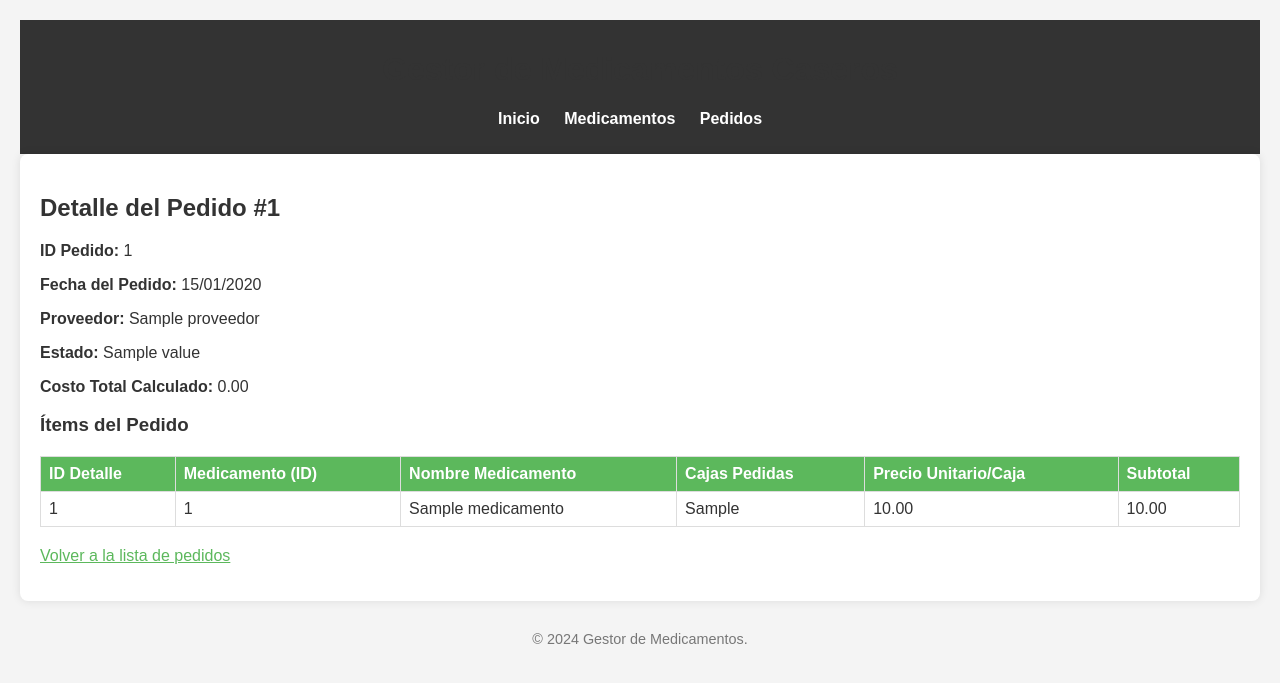
After one commit to drodre/codeexamplesrepo, a Flask app: template gestion_medicamentos/web/templates/detalle_pedido.html in a window 1280 px wide. The commit adds this page. Shown: the top 683 px of the page. Run offline with Flask 2, Linux system fonts and the light colour scheme; the template is opened without the code that fills it: most values are stand-ins (such as "Sample title", 1, 10 or a date in 2020).

Commit message:
Feat: Añadir visualización de pedidos a la interfaz web
Se amplía la interfaz web FastAPI para incluir la visualización
de pedidos y sus detalles.

Nuevas funcionalidades:
- Ruta y plantilla para listar todos los pedidos (`/pedidos/`):
    - Muestra una tabla con ID, fecha, proveedor, estado y costo total de cada pedido.
    - Enlace para ver detalles de cada pedido.
- Ruta y plantilla para ver detalles de un pedido específico (`/pedidos/{pedido_id}/`):
    - Muestra información general del pedido.
    - Muestra una tabla de los ítems del pedido (medicamento, cantidad, precio, subtotal).
- Actualizada la plantilla base (`base.html`) para incluir un enlace de navegación funcional a la sección de Pedidos usando `url_for`.

Correcciones incluidas en este conjunto de cambios:
- Corregida la discrepancia de nombres de variable en `lista_medicamentos.html` para asegurar que los medicamentos se muestren correctamente.
- Eliminados logs de depuración de la ruta de listar medicamentos en `main_web.py`.

```diff
--- a/gestion_medicamentos/web/templates/base.html
+++ b/gestion_medicamentos/web/templates/base.html
@@ -27,10 +27,9 @@
         <h1>Gestor de Medicamentos Caseros</h1>
         <nav>
             <ul>
-                <li><a href="/">Inicio</a></li>
-                <li><a href="/medicamentos/">Medicamentos</a></li>
-                {# <li><a href="/pedidos/">Pedidos</a></li> #}
-                {# Añadir más enlaces de navegación aquí cuando las rutas existan y se llamen así #}
+                <li><a href="{{ url_for('root') }}">Inicio</a></li>
+                <li><a href="{{ url_for('listar_todos_medicamentos') }}">Medicamentos</a></li>
+                <li><a href="{{ url_for('listar_todos_pedidos') }}">Pedidos</a></li>
             </ul>
         </nav>
     </header>
--- /dev/null
+++ b/gestion_medicamentos/web/templates/detalle_pedido.html
@@ -0,0 +1,45 @@
+{% extends "base.html" %}
+
+{% block title %}Detalle Pedido #{{ pedido.id }} - Gestor de Medicamentos{% endblock %}
+
+{% block content %}
+<h2>Detalle del Pedido #{{ pedido.id }}</h2>
+
+<p><strong>ID Pedido:</strong> {{ pedido.id }}</p>
+<p><strong>Fecha del Pedido:</strong> {{ pedido.fecha_pedido.strftime('%d/%m/%Y') }}</p>
+<p><strong>Proveedor:</strong> {{ pedido.proveedor if pedido.proveedor else 'N/A' }}</p>
+<p><strong>Estado:</strong> {{ pedido.estado.value }}</p>
+<p><strong>Costo Total Calculado:</strong> {{ "%.2f" | format(costo_total) }}</p>
+
+<h3>Ítems del Pedido</h3>
+{% if detalles_pedido %}
+    <table>
+        <thead>
+            <tr>
+                <th>ID Detalle</th>
+                <th>Medicamento (ID)</th>
+                <th>Nombre Medicamento</th>
+                <th>Cajas Pedidas</th>
+                <th>Precio Unitario/Caja</th>
+                <th>Subtotal</th>
+            </tr>
+        </thead>
+        <tbody>
+            {% for detalle in detalles_pedido %}
+            <tr>
+                <td>{{ detalle.id }}</td>
+                <td>{{ detalle.medicamento_id }}</td>
+                <td>{{ detalle.medicamento.nombre if detalle.medicamento else 'Desconocido' }}</td> {# Asume que el objeto medicamento está cargado o se carga aquí #}
+                <td>{{ detalle.cantidad_cajas_pedidas }}</td>
+                <td>{{ "%.2f" | format(detalle.precio_unitario_compra_caja) if detalle.precio_unitario_compra_caja is not none else 'N/A' }}</td>
+                <td>{{ "%.2f" | format(detalle.subtotal_detalle) }}</td>
+            </tr>
+            {% endfor %}
+        </tbody>
+    </table>
+{% else %}
+    <p>Este pedido no tiene ítems registrados.</p>
+{% endif %}
+
+<p style="margin-top: 20px;"><a href="{{ url_for('listar_todos_pedidos') }}">Volver a la lista de pedidos</a></p>
+{% endblock %}
--- a/gestion_medicamentos/web/templates/lista_medicamentos.html
+++ b/gestion_medicamentos/web/templates/lista_medicamentos.html
@@ -5,7 +5,7 @@
 {% block content %}
 <h2>Listado de Medicamentos</h2>
 
-{% if medicamentos %}
+{% if medicamentos_info %} {# <--- Cambio aquí: de 'medicamentos' a 'medicamentos_info' #}
     <table>
         <thead>
             <tr>
```
Also changed, not shown: gestion_medicamentos/main_web.py (+44 -0 lines), gestion_medicamentos/web/templates/lista_pedidos.html (added, +40 -0 lines).
